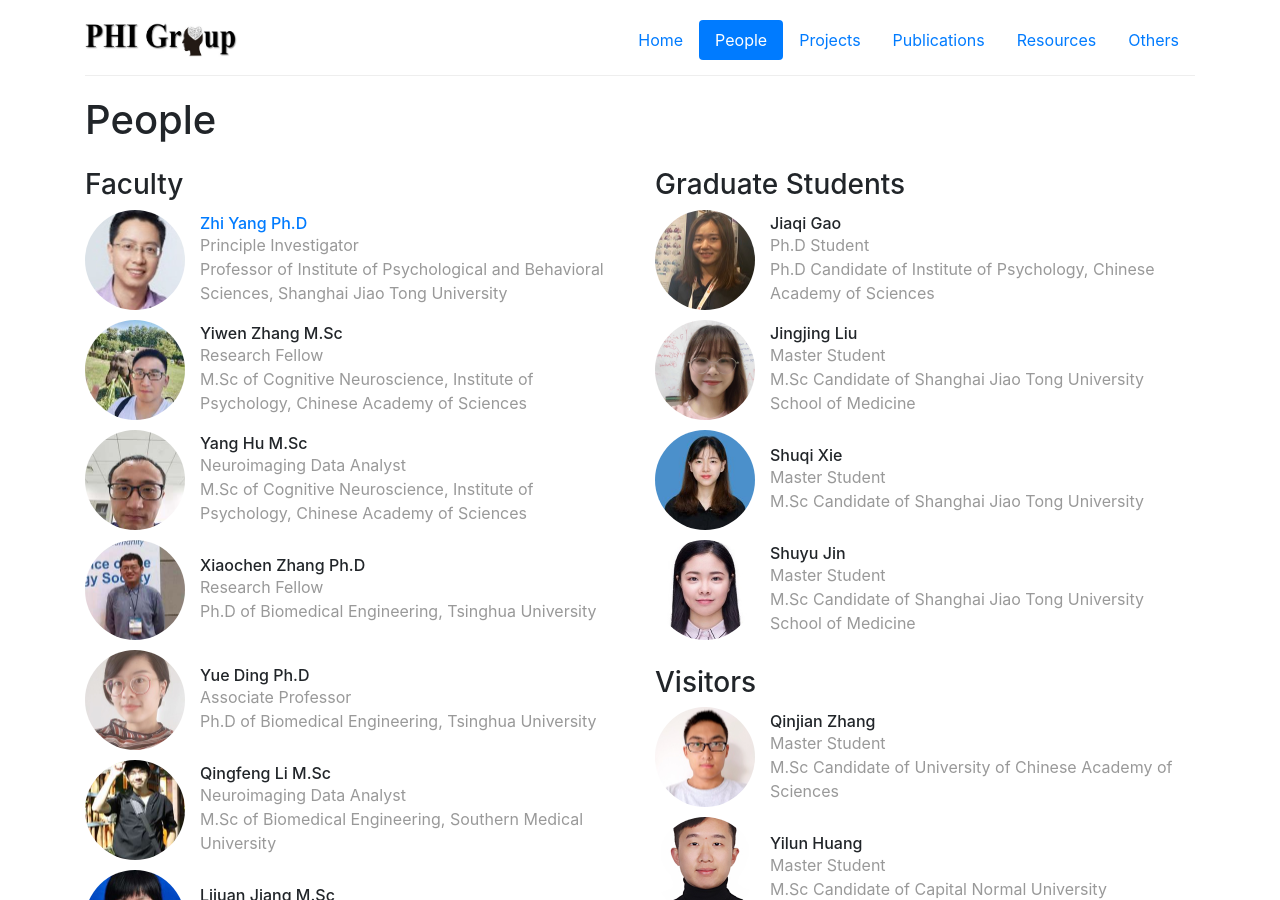
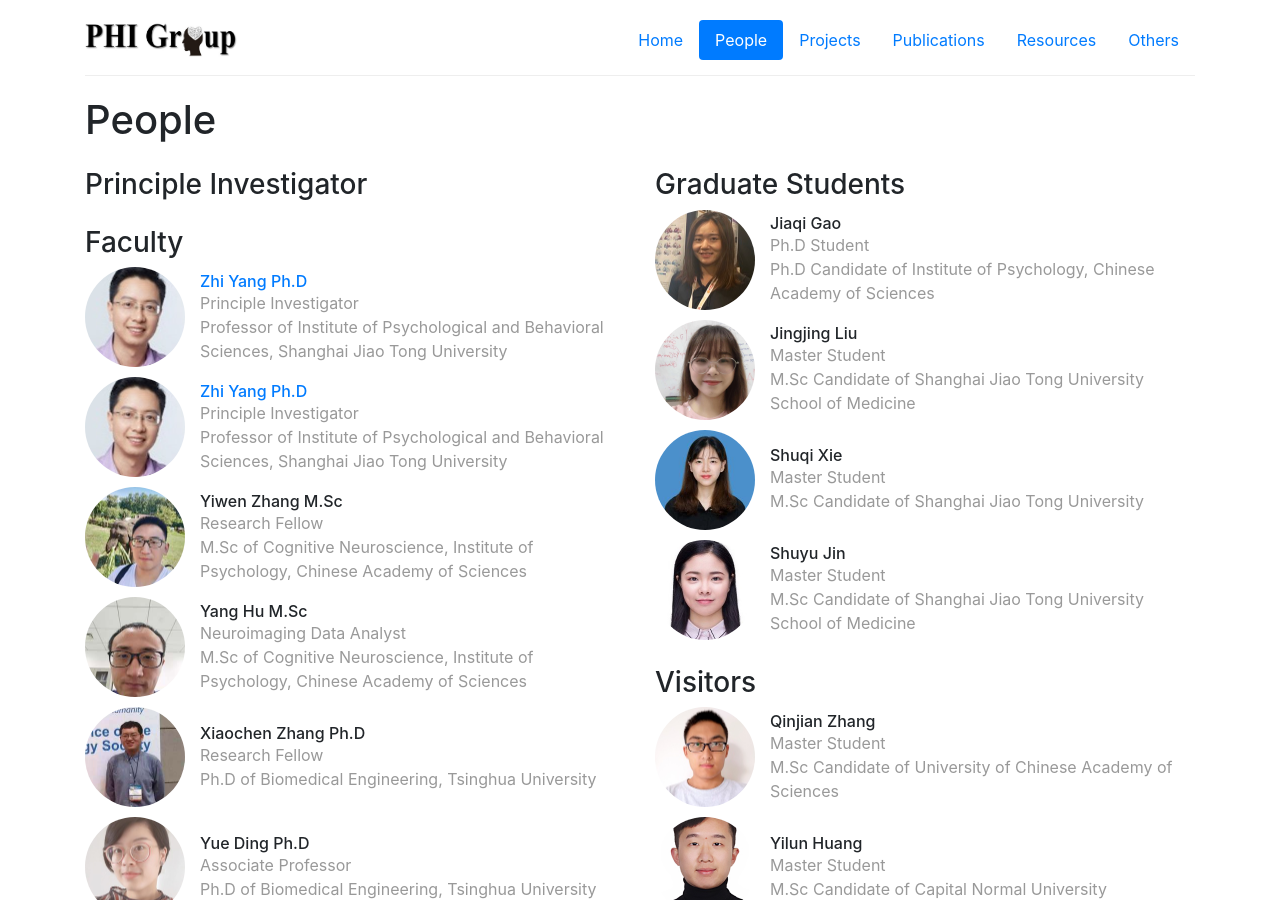
Before and after one commit to PHI-group/phi-group.github.io, a Jekyll site: the page built from people.md, in a window 1280 px wide and 900 px high. Built offline with Jekyll 4.4.1, drawn with Linux system fonts in a browser that asks for light colours.

Commit message:
Updated by QF

```diff
--- a/_config.yml
+++ b/_config.yml
@@ -9,6 +9,8 @@ permalink: /blog/:year/:month/:day/:title.html
 
 # Sections on the "people" page.
 roles:
+  - key: pi
+    name: Principle Investigator
   - key: faculty
     name: Faculty
   - key: postdoc
--- a/_data/people.yml
+++ b/_data/people.yml
@@ -1,3 +1,11 @@
+
+pi-1:
+    display_name: "Zhi Yang Ph.D"
+    webpage: https://www.researchgate.net/profile/Zhi_Yang4
+    role: faculty
+    image: /img/people/yangz.jpeg
+    bio: Principle Investigator
+    school: Professor of Institute of Psychological and Behavioral Sciences, Shanghai Jiao Tong University
 
 faculty-1:
     display_name: "Zhi Yang Ph.D"
--- a/people.md
+++ b/people.md
@@ -3,7 +3,7 @@ layout: default
 title: People
 
 picture-role-groups:
-- {roles: [faculty, postdoc], width: 6}
+- {roles: [pi, faculty, postdoc], width: 6}
 - {roles: [grad, visit], width: 6}
 
 no-picture-role-groups:
```
Also changed, not shown: index.md (+1 -1 lines).
